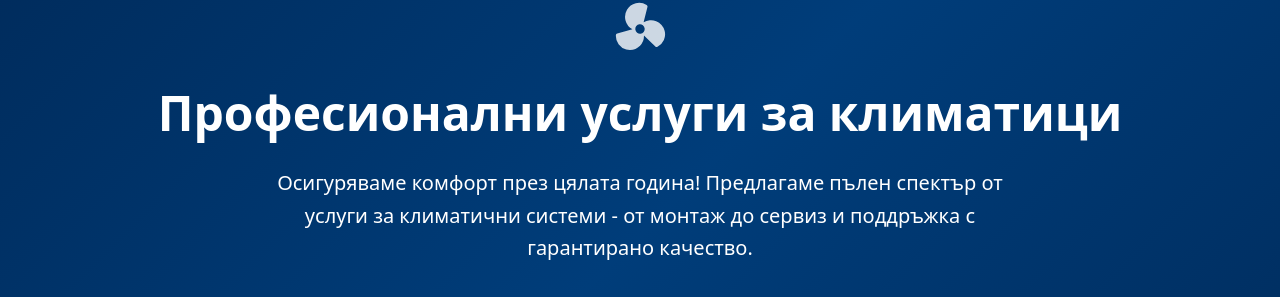
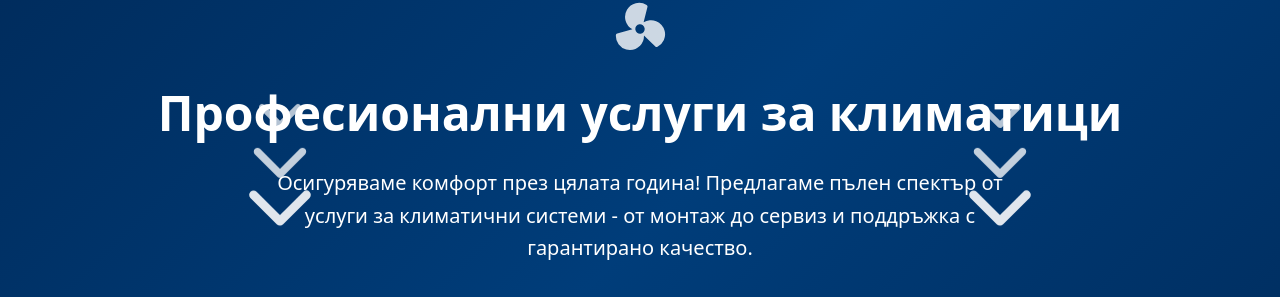
Before and after one commit to MarkVsudo/TotalPro, a React (Vite) app in the folder client/: page /air-conditioning/services in a window 1280 px wide. Shown: the part 473-770 px from the top of the page. Built offline with nearby package versions, Linux system fonts and the light colour scheme.

Commit message:
Added scroll down indication

```diff
--- a/client/src/components/HomePageComponents/ProjectsSection.jsx
+++ b/client/src/components/HomePageComponents/ProjectsSection.jsx
@@ -21,7 +21,6 @@ const images = [
   "src/assets/projects/project-img-2.jpg",
   "src/assets/projects/project-img-8.jpg",
   "src/assets/projects/project-img-9.jpg",
-  "src/assets/projects/project-img-11.jpg",
   "src/assets/projects/project-img-12.jpg",
   "src/assets/projects/project-img-13.jpg",
   "src/assets/projects/project-img-14.jpg",
@@ -34,7 +33,6 @@ const images = [
   "src/assets/projects/project-img-21.jpg",
   "src/assets/projects/project-img-22.jpg",
   "src/assets/projects/project-img-23.jpg",
-  "src/assets/projects/project-img-24.jpg",
   "src/assets/projects/project-img-25.jpg",
   "src/assets/projects/project-img-26.jpg",
   "src/assets/projects/project-img-27.jpg",
--- a/client/src/components/ServicePagesComponents/HeroSection.jsx
+++ b/client/src/components/ServicePagesComponents/HeroSection.jsx
@@ -1,5 +1,6 @@
 import { HashLink } from "react-router-hash-link";
 import { FaPhoneAlt } from "react-icons/fa";
+import { IoIosArrowDown } from "react-icons/io";
 
 const HeroSection = ({
   MainIcon,
@@ -10,12 +11,22 @@ const HeroSection = ({
 }) => {
   return (
     <div
-      className="text-white py-12 md:py-16 lg:py-20"
+      className="text-white py-12 md:py-16 lg:py-20 relative"
       style={{
         background:
           "linear-gradient(135deg, #002B5B 0%, #003d7a 50%, #002B5B 100%)",
       }}
     >
+      <div className="absolute flex flex-col items-center justify-center top-40 left-70">
+        <IoIosArrowDown size={64} className="arrow-1 absolute top-0"/>
+        <IoIosArrowDown size={80} className="arrow-2 absolute top-10"/>
+        <IoIosArrowDown size={94} className="arrow-3 absolute top-20"/>
+      </div>
+      <div className="absolute flex flex-col items-center justify-center top-40 right-70">
+        <IoIosArrowDown size={64} className="arrow-1 absolute top-0"/>
+        <IoIosArrowDown size={80} className="arrow-2 absolute top-10"/>
+        <IoIosArrowDown size={94} className="arrow-3 absolute top-20"/>
+      </div>
       <div className="max-w-7xl mx-auto px-4 sm:px-6 lg:px-8">
         <div className="text-center">
           <MainIcon className="text-6xl mx-auto mb-6 text-white/80" />
--- a/client/src/index.css
+++ b/client/src/index.css
@@ -70,3 +70,43 @@ html {
   border: 2px solid #002b5b;
   box-shadow: 0 2px 8px rgba(0, 43, 91, 0.3);
 }
+
+/* Services page hero section arrow animation */
+
+@keyframes bounce-arrow {
+  0% {
+    transform: translateY(0);
+    opacity: 1;
+  }
+  30% {
+    transform: translateY(5px);
+    opacity: 0.7;
+  }
+  60% {
+    transform: translateY(10px);
+    opacity: 0.4;
+  }
+  80% {
+    transform: translateY(15px);
+    opacity: 0.7;
+  }
+  100% {
+    transform: translateY(0);
+    opacity: 1;
+  }
+}
+
+.arrow-1 {
+  animation: bounce-arrow 3s ease-in-out infinite;
+  animation-delay: 0s;
+}
+
+.arrow-2 {
+  animation: bounce-arrow 3s ease-in-out infinite;
+  animation-delay: 0.2s;
+}
+
+.arrow-3 {
+  animation: bounce-arrow 3s ease-in-out infinite;
+  animation-delay: 0.4s;
+}
--- a/client/src/pages/AirConPages/AirConProductPage.jsx
+++ b/client/src/pages/AirConPages/AirConProductPage.jsx
@@ -380,7 +380,7 @@ const AirConProductPage = () => {
                 <div className="text-xs sm:text-sm font-medium text-gray-900">
                   Безплатна доставка
                 </div>
-                <div className="text-xs text-gray-600">над 1200 лв.</div>
+                <div className="text-xs text-gray-600">за София</div>
               </div>
               <div className="bg-white p-3 sm:p-4 rounded-xl shadow-md border border-gray-200 text-center">
                 <FaShieldAlt className="w-6 h-6 sm:w-8 sm:h-8 text-[#002B5B] mx-auto mb-2" />
```
Also changed, not shown: client/src/assets/projects/project-img-11.jpg (deleted), client/src/assets/projects/project-img-24.jpg (deleted).
